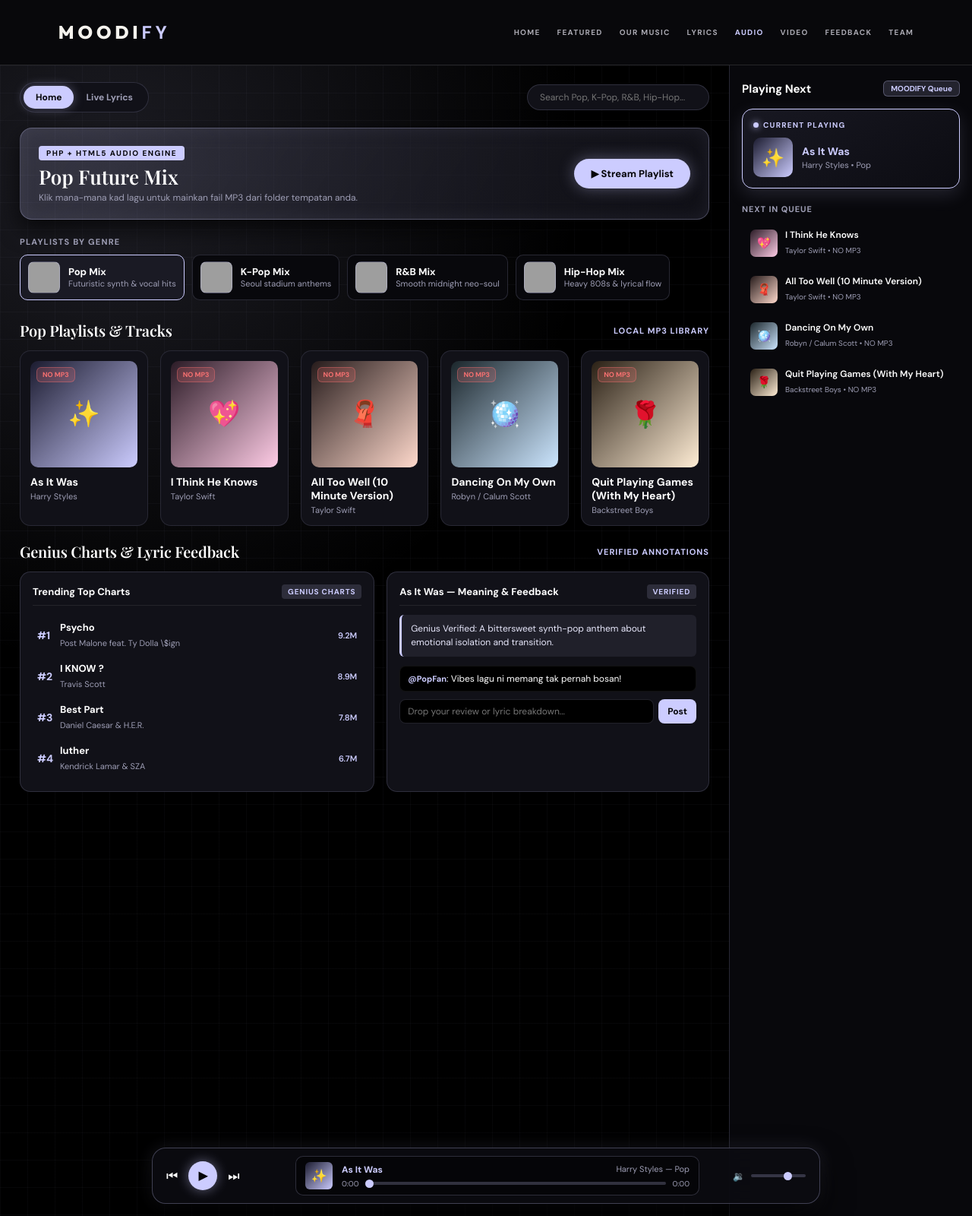
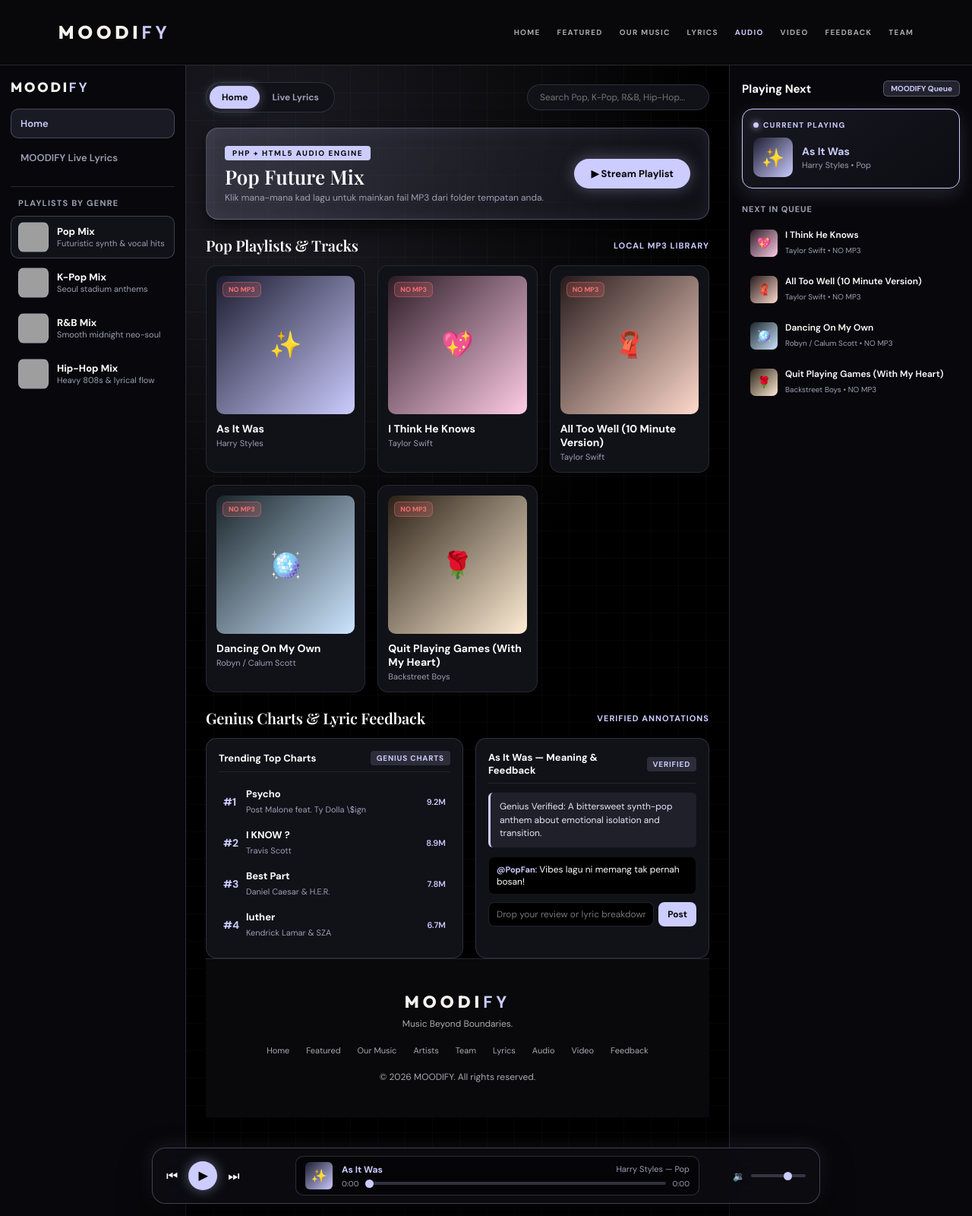
Before and after one commit to FlyingMyvi/MOODIFY, a PHP site: page /moodify/player.html in a window 1280 px wide. Shown: the whole page at 76% size. Run offline with PHP 8.4, Linux system fonts and the light colour scheme; some web fonts are replaced; grey boxes are pictures that could not be loaded.

Commit message:
Restore player sidebar, fix header view links, add shared footer

```diff
--- /dev/null
+++ b/footer.css
@@ -0,0 +1,54 @@
+/* MOODIFY shared footer */
+
+.global-footer {
+    background: #09090c;
+    border-top: 1px solid rgba(255, 255, 255, 0.12);
+    padding: 45px 0;
+    text-align: center;
+}
+
+.global-footer .footer-container {
+    width: 88%;
+    max-width: 1250px;
+    margin: 0 auto;
+}
+
+.global-footer h2 {
+    font-size: 22px;
+    letter-spacing: 5px;
+}
+
+.global-footer p {
+    color: #aaa9b2;
+    font-size: 12px;
+    margin-top: 8px;
+}
+
+.global-footer .footer-links {
+    display: flex;
+    justify-content: center;
+    flex-wrap: wrap;
+    gap: 22px;
+    margin: 20px 0;
+}
+
+.global-footer .footer-links a {
+    color: #aaa9b2;
+    font-size: 11px;
+    text-decoration: none;
+    transition: color 0.3s;
+}
+
+.global-footer .footer-links a:hover {
+    color: #ccccff;
+}
+
+@media (max-width: 600px) {
+    .global-footer {
+        padding: 36px 0;
+    }
+
+    .global-footer .footer-links {
+        gap: 12px 18px;
+    }
+}
--- a/player.html
+++ b/player.html
@@ -33,11 +33,11 @@
       color: var(--text-primary);
       height: 100vh;
       display: grid;
-      grid-template-columns: 1fr 320px;
+      grid-template-columns: 245px 1fr 320px;
       grid-template-rows: auto 1fr;
       grid-template-areas:
-        "header header"
-        "main queue";
+        "header header header"
+        "sidebar main queue";
       overflow: hidden;
     }
 
@@ -606,6 +606,7 @@
         grid-template-rows: auto 1fr auto;
         grid-template-areas:
           "header"
+          "sidebar"
           "main"
           "queue";
         height: auto;
@@ -625,6 +626,11 @@
         gap: 10px 16px;
       }
 
+      .sidebar {
+        border-right: 0;
+        border-bottom: 1px solid var(--border-subtle);
+      }
+
       .main-view {
         overflow-y: visible;
         padding-bottom: 120px;
@@ -638,6 +644,7 @@
   </style>
 <link rel="stylesheet" href="logo.css" />
 <link rel="stylesheet" href="header.css?v=2" />
+<link rel="stylesheet" href="footer.css?v=1" />
 </head>
 <body>
 
@@ -650,8 +657,8 @@
           <a href="index.html">HOME</a>
           <a href="index.html#featured">FEATURED</a>
           <a href="index.html#charts">OUR MUSIC</a>
-          <a href="player.html?v=14#lyrics">LYRICS</a>
-          <a href="player.html?v=14" class="active" aria-current="page">AUDIO</a>
+          <a href="player.html?v=15#lyrics" data-player-view="lyrics">LYRICS</a>
+          <a href="player.html?v=15" class="active" aria-current="page" data-player-view="home">AUDIO</a>
           <a href="video.html">VIDEO</a>
           <a href="feedback.html">FEEDBACK</a>
           <a href="index.html#team">TEAM</a>
@@ -659,6 +666,20 @@
       </nav>
     </div>
   </header>
+
+  <aside class="sidebar">
+    <a href="index.html" class="moodify-logo moodify-logo-sm">MOODI<span>FY</span></a>
+
+    <div class="nav-group">
+      <div class="nav-item active" id="navHome" onclick="window.switchMainView('home')">Home</div>
+      <div class="nav-item" id="navLyrics" onclick="window.switchMainView('lyrics')">MOODIFY Live Lyrics</div>
+    </div>
+
+    <div class="library-section">
+      <div class="library-title">Playlists by Genre</div>
+      <div id="sidebarLibrary"></div>
+    </div>
+  </aside>
 
   <!-- CENTER VIEW -->
   <main class="main-view">
@@ -680,9 +701,6 @@
         </div>
         <button class="hero-play-btn" onclick="window.playCurrentGenre()">▶ Stream Playlist</button>
       </div>
-
-      <div class="library-title" style="padding-left: 0;">Playlists by Genre</div>
-      <div class="genre-strip" id="genreStrip"></div>
 
       <div class="section-header">
         <h2 id="feedHeading">Pop Playlists & Tracks</h2>
@@ -736,6 +754,27 @@
       </div>
       <div id="lyricsLinesBox"></div>
     </div>
+
+    <footer class="global-footer">
+      <div class="footer-container">
+        <h2 class="moodify-logo moodify-logo-footer">MOODI<span>FY</span></h2>
+        <p>Music Beyond Boundaries.</p>
+
+        <div class="footer-links">
+          <a href="index.html">Home</a>
+          <a href="index.html#featured">Featured</a>
+          <a href="index.html#charts">Our Music</a>
+          <a href="index.html#artists">Artists</a>
+          <a href="index.html#team">Team</a>
+          <a href="player.html?v=15#lyrics">Lyrics</a>
+          <a href="player.html?v=15">Audio</a>
+          <a href="video.html">Video</a>
+          <a href="feedback.html">Feedback</a>
+        </div>
+
+        <p>&copy; 2026 MOODIFY. All rights reserved.</p>
+      </div>
+    </footer>
   </main>
 
   <!-- RIGHT QUEUE PANEL -->
@@ -1416,7 +1455,7 @@
     }
 
     function initApp() {
-      renderGenreStrip();
+      renderSidebarLibrary();
       renderGenreCards(activeGenre);
       updateGeniusSection();
       updateAppleQueue();
@@ -1430,11 +1469,28 @@
         window.switchMainView('lyrics');
       }
 
+      document.querySelectorAll('.global-header .nav-links a[data-player-view]').forEach((link) => {
+        link.addEventListener('click', (event) => {
+          event.preventDefault();
+          const view = link.dataset.playerView;
+          window.switchMainView(view);
+          const url = new URL(window.location.href);
+          url.hash = view === 'lyrics' ? 'lyrics' : '';
+          window.history.replaceState(null, '', url);
+        });
+      });
+
+      window.addEventListener('hashchange', () => {
+        window.switchMainView(
+          window.location.hash === '#lyrics' ? 'lyrics' : 'home'
+        );
+      });
+
       loadItunesArtwork();
 
       syncTrackExistence().then((changed) => {
         if (!changed) return;
-        renderGenreStrip();
+        renderSidebarLibrary();
         renderGenreCards(activeGenre);
         updateGeniusSection();
         updateAppleQueue();
@@ -1472,8 +1528,8 @@
       }
     }
 
-    function renderGenreStrip() {
-      const container = document.getElementById("genreStrip");
+    function renderSidebarLibrary() {
+      const container = document.getElementById("sidebarLibrary");
       container.innerHTML = genres.map(g => `
         <div class="lib-item ${g.name === activeGenre ? 'selected' : ''}" onclick="window.setGenreFilter('${g.name}')">
           <div class="lib-thumb ${g.imageClass}" aria-hidden="true"></div>
@@ -1489,7 +1545,7 @@
       activeGenre = genreName;
       document.getElementById('feedHeading').textContent = `${genreName} Playlists & Tracks`;
       document.getElementById('heroTitle').textContent = `${genreName} Future Mix`;
-      renderGenreStrip();
+      renderSidebarLibrary();
       renderGenreCards(genreName);
     };
 
@@ -1641,18 +1697,42 @@
       const lyricsView = document.getElementById("lyricsView");
       const tabHomeBtn = document.getElementById("tabHomeBtn");
       const tabLyricsBtn = document.getElementById("tabLyricsBtn");
+      const navHome = document.getElementById("navHome");
+      const navLyrics = document.getElementById("navLyrics");
+      const headerLyrics = document.querySelector('.global-header .nav-links a[data-player-view="lyrics"]');
+      const headerAudio = document.querySelector('.global-header .nav-links a[data-player-view="home"]');
 
       if (viewName === 'lyrics') {
         homeView.style.display = 'none';
         lyricsView.classList.add('active');
         tabHomeBtn.classList.remove('active');
         tabLyricsBtn.classList.add('active');
+        if (navHome) navHome.classList.remove('active');
+        if (navLyrics) navLyrics.classList.add('active');
+        if (headerLyrics) {
+          headerLyrics.classList.add('active');
+          headerLyrics.setAttribute('aria-current', 'page');
+        }
+        if (headerAudio) {
+          headerAudio.classList.remove('active');
+          headerAudio.removeAttribute('aria-current');
+        }
         renderLiveLyrics();
       } else {
         homeView.style.display = 'block';
         lyricsView.classList.remove('active');
         tabHomeBtn.classList.add('active');
         tabLyricsBtn.classList.remove('active');
+        if (navHome) navHome.classList.add('active');
+        if (navLyrics) navLyrics.classList.remove('active');
+        if (headerAudio) {
+          headerAudio.classList.add('active');
+          headerAudio.setAttribute('aria-current', 'page');
+        }
+        if (headerLyrics) {
+          headerLyrics.classList.remove('active');
+          headerLyrics.removeAttribute('aria-current');
+        }
       }
     };
 
```
Also changed, not shown: feedback.html (+7 -6 lines), index.html (+13 -12 lines), index.php (+93 -13 lines), video.html (+24 -2 lines).
